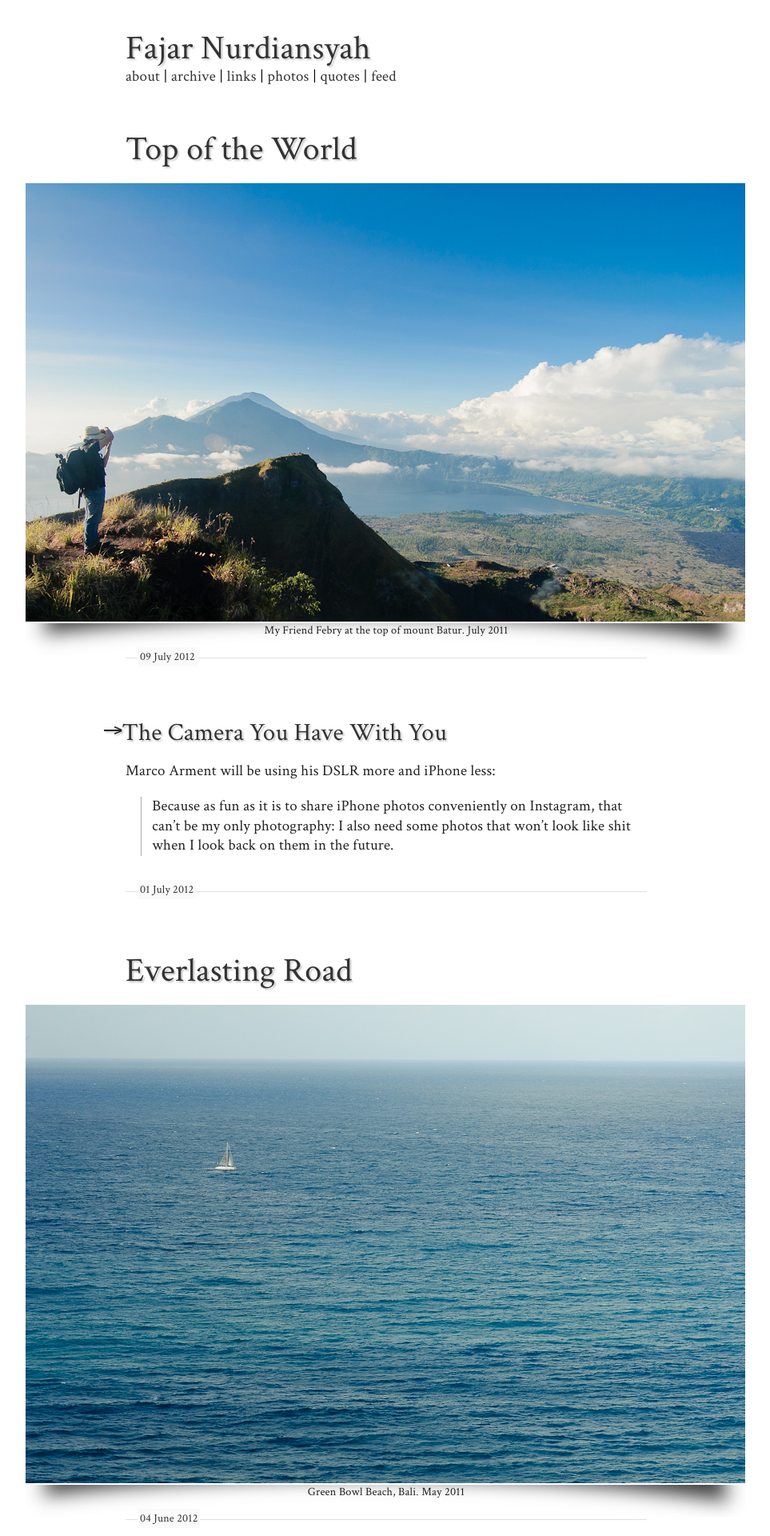
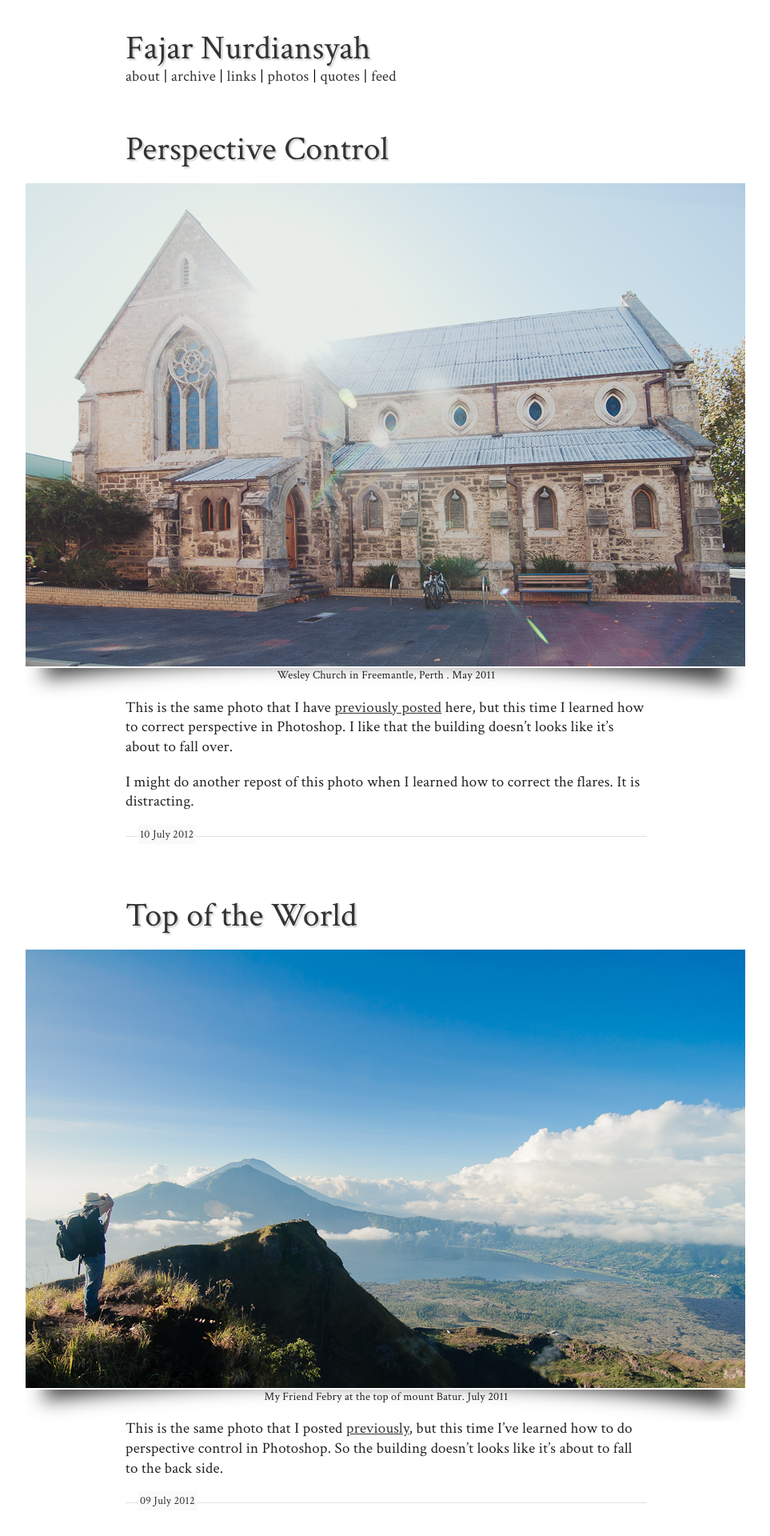
Before and after one commit to fajarnurdiansyah/fajarnurdiansyah.github.com, a Jekyll site: the page built from index.html, in a window 1280 px wide. Shown: the top 1920 px of the page at 80% size, without its empty margins (157-1120 px from the left). Built offline with Jekyll 4.4.1, drawn with Linux system fonts in a browser that asks for light colours; Markdown is read by kramdown in place of the engine named in the settings; the list of posts is cut into pages by our own code; some of the changed text lies outside the part shown.

Commit message:
New photo perspective control

```diff
--- a/css/style.css
+++ b/css/style.css
@@ -421,3 +421,6 @@ blockquote .corps{
 .photoarchive .title{
     width: 100%;
 }
+.photoarchive h2{
+    clear: both;
+}
--- a/photos/_posts/2012-07-09-top-of-the-world.md
+++ b/photos/_posts/2012-07-09-top-of-the-world.md
@@ -10,3 +10,7 @@ intro:
 {:title='My friend Febry at the top of mount Batur' .shadow900}
 My Friend Febry at the top of mount Batur. July 2011
 {: .caption}
+
+This is the same photo that I posted [previously](/photos/wesley-church-freemantle/), but this time I've learned
+how to do perspective control in Photoshop. So the building doesn't looks like
+it's about to fall to the back side.
--- /dev/null
+++ b/photos/_posts/2012-07-10-perspective-control.md
@@ -0,0 +1,16 @@
+---
+layout: photo
+title: "Perspective Control"
+date: 2012-07-10 23:37
+comments: false
+thumbnail: /images/thumbs/DSC_5255-Edit.jpg
+intro:
+---
+![image](/images/DSC_5255-Edit.jpg)
+{:title='Wesley Church in Freemantle' .shadow900}
+Wesley Church in Freemantle, Perth . May 2011
+{: .caption}
+
+This is the same photo that I have [previously posted](/photos/wesley-church-freemantle/) here, but this time I learned how to correct perspective in Photoshop. I like that the building doesn't looks like it's about to fall over.
+
+I might do another repost of this photo when I learned how to correct the flares. It is distracting.
```
Also changed, not shown: images/DSC_5255-Edit.jpg (added), images/thumbs/DSC_0072-Edit.jpg (added), images/thumbs/DSC_5255-Edit.jpg (added).
